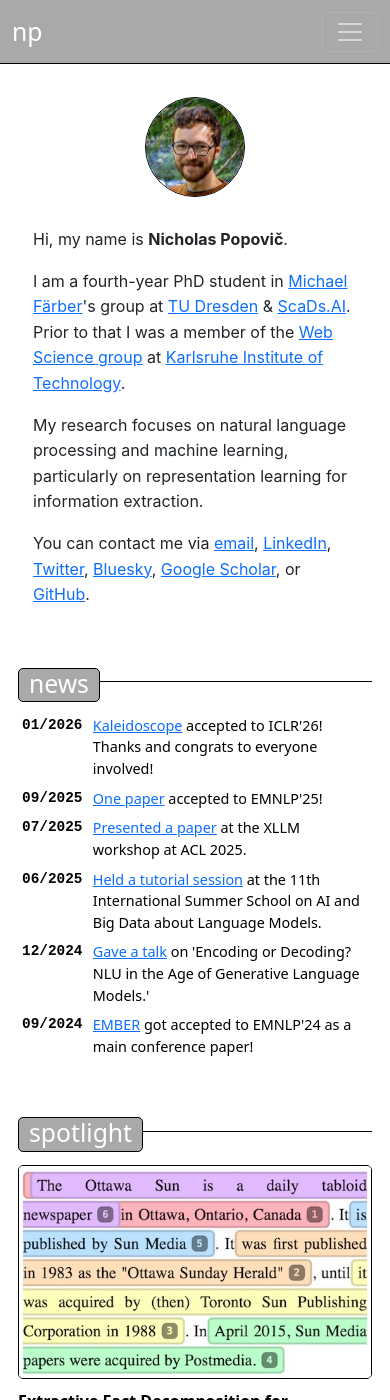
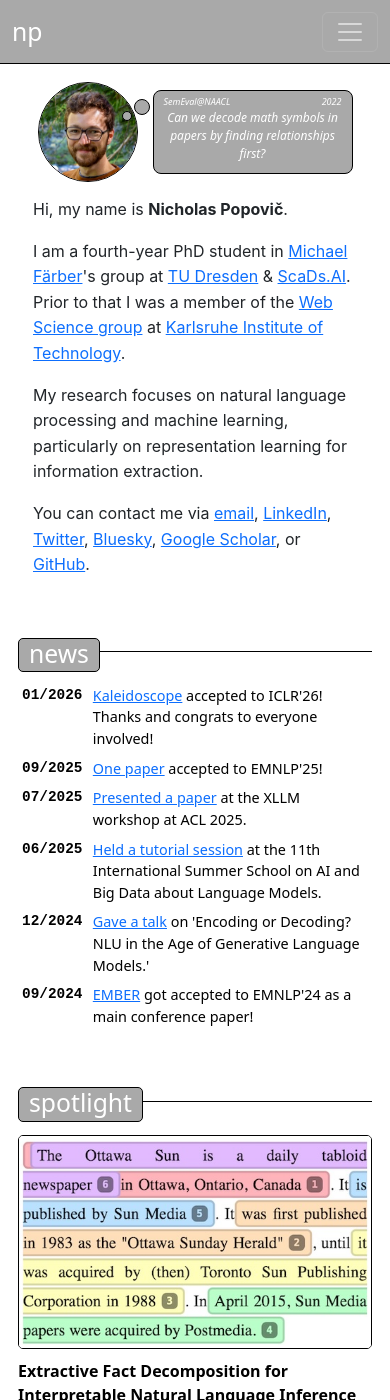
Before and after one commit to nicpopovic/nicpopovic.github.io, a Jekyll site: the page built from index.md, in a window 390 px wide and 1400 px high. Built offline with Jekyll 4.4.1, drawn with Linux system fonts in a browser that asks for light colours.

Commit message:
Add thought bubble feature to display research questions and details

```diff
--- a/_data/publications.yml
+++ b/_data/publications.yml
@@ -6,6 +6,7 @@
   type: "preprint"
   spotlight: false
   code_link: "https://github.com/muelphil/llm-uncertainty-bench"
+  research_question: "Do AI models know when they're unsure?"
   ai_summary: "❓ Do AI models know when they're unsure? 💡 Barely—self-reported confidence is unreliable, but checking consistency across multiple answers helps."
 
 - title: "Kaleidoscope: In-language Exams for Massively Multilingual Vision Evaluation"
@@ -17,6 +18,7 @@
   spotlight: false
   link: "https://kaleidoscope-dataset.github.io"
   code_link: "https://github.com/israfelsr/kaleidoscope"
+  research_question: "Can AI understand images in non-English languages?"
   ai_summary: "❓ Can AI understand images in non-English languages? 💡 Poorly—especially for low-resource languages and image-heavy questions."
 
 - title: "Extractive Fact Decomposition for Interpretable Natural Language Inference in One Forward Pass"
@@ -32,12 +34,14 @@
   abstract: "Recent works in Natural Language Inference (NLI) and related tasks, such as automated fact-checking, employ atomic fact decomposition to enhance interpretability and robustness. For this, existing methods rely on resource-intensive generative large language models (LLMs) to perform decomposition. We propose JEDI, an encoder-only architecture that jointly performs extractive atomic fact decomposition and interpretable inference without requiring generative models during inference. To facilitate training, we produce a large corpus of synthetic rationales covering multiple NLI benchmarks. Experimental results demonstrate that JEDI achieves competitive accuracy in distribution and significantly improves robustness out of distribution and in adversarial settings over models based solely on extractive rationale supervision. Our findings show that interpretability and robust generalization in NLI can be realized using encoder-only architectures and synthetic rationales."
   tldr: "An interpretable NLI architecture applying fact decomposition without the need for text generation via LLMs at inference."
   "link": "/publications/jedi"
+  research_question: "Can a small model fact-check by breaking claims into pieces?"
   ai_summary: "❓ Can a small model fact-check by breaking claims into pieces? 💡 Yes—no expensive large model needed."
 
 - title: "DocIE@XLLM25: In-Context Learning for Information Extraction using Fully Synthetic Demonstrations"
   authors: "<u>Nicholas Popovič</u>, Ashish Kangen, Tim Schopf, Michael Färber"
   year: "2025"
   venue: "XLLM @ ACL (workshop)"
+  short_venue: "XLLM@ACL"
   pdf_link: "https://aclanthology.org/2025.xllm-1.26.pdf"
   type: "workshop"
   spotlight: false
@@ -46,15 +50,18 @@
   "link": "/publications/docie"
   abstract: "Large, high-quality annotated corpora remain scarce in document-level entity and relation extraction in zero-shot or few-shot settings.In this paper, we present a fully automatic, LLM-based pipeline for synthetic data generation and in-context learning for document-level entity and relation extraction.In contrast to existing approaches that rely on manually annotated demonstrations or direct zero-shot inference, our method combines synthetic data generation with retrieval-based in-context learning, using a reasoning-optimized language model.This allows us to build a high-quality demonstration database without manual annotation and to dynamically retrieve relevant examples at inference time.Based on our approach we produce a synthetic dataset of over 5k Wikipedia abstracts with approximately 59k entities and 30k relation triples.Finally, we evaluate in-context learning performance on the DocIE shared task, extracting entities and relations from long documents in a zero-shot setting.The code and synthetic dataset are made available for future research."
   tldr: "Synthetic data generation for schema constrained information extraction tasks. Dataset with 5k annotated articles available for future research."
+  research_question: "Can AI extract info from documents without human-labeled examples?"
   ai_summary: "❓ Can AI extract info from documents without human-labeled examples? 💡 Yes—by generating its own synthetic examples to learn from."
 
 - title: "The Effects of Hallucinations in Synthetic Training Data for Relation Extraction"
   authors: "Steven Rogulsky, <u>Nicholas Popovič</u>, Michael Färber"
   year: "2024"
   venue: "KBC-LM @ ISWC (workshop)"
+  short_venue: "KBC-LM@ISWC"
   pdf_link: "https://arxiv.org/pdf/2410.08393"
   type: "workshop"
   spotlight: false
+  research_question: "Does AI-generated training data with hallucinations cause problems?"
   ai_summary: "❓ Does AI-generated training data with hallucinations cause problems? 💡 Yes—relevant fabrications hurt recall by up to 39%, but filtering helps."
 
 - title: "Embedded Named Entity Recognition using Probing Classifiers"
@@ -70,6 +77,7 @@
   tldr: "A light-weight method for extracting named entities from generated text during streaming text generation with language models."
   "link": "/publications/ember"
   "video_link": "https://s3.amazonaws.com/pf-user-files-01/u-59356/uploads/2024-10-28/dd133a2/EMBER%20EMNLP%20presentation.mp4"
+  research_question: "Can we spot names and entities in LLM-generated text as it streams out?"
   ai_summary: "❓ Can we spot names and entities in AI text as it streams out? 💡 Yes—with only ~1% slowdown."
 
 - title: "VOCAB-EXPANDER: A System for Creating Domain-Specific Vocabularies Based on Word Embeddings"
@@ -87,10 +95,12 @@
   authors: "Milani et al."
   year: "2022"
   venue: "Competitions Track @ NeurIPS (workshop)"
+  short_venue: "CT@NeurIPS"
   pdf_link: "https://proceedings.mlr.press/v220/milani23a/milani23a.pdf"
   type: "workshop"
   spotlight: false
   code_link: "https://github.com/BASALT-2022-Karlsruhe/ka-basalt-2022"
+  research_question: "Can AI learn vague tasks from human feedback?"
   ai_summary: "❓ Can AI learn vague tasks from human feedback? 💡 Somewhat—but vague goals remain very hard."
 
 - title: "Few-Shot Document-Level Relation Extraction"
@@ -106,12 +116,14 @@
   tldr: "A document-level benchmark for few-shot relation extraction. More realistic, more difficult."
   "link": "/publications/fredo"
   video_link: "https://aclanthology.org/2022.naacl-main.421.mp4"
+  research_question: "Can AI find relationships in documents from just a few examples?"
   ai_summary: "❓ Can AI find relationships in documents from just a few examples? 💡 It struggles—much harder than in single sentences."
 
 - title: "AIFB-WebScience at SemEval-2022 Task 12: Relation Extraction First - Using Relation Extraction to Identify Entities"
   authors: "<u>Nicholas Popovič</u>, Walter Laurito, Michael Färber"
   year: "2022"
   venue: "SemEval @ NAACL (workshop)"
+  short_venue: "SemEval@NAACL"
   pdf_link: "https://aclanthology.org/2022.semeval-1.232.pdf"
   type: "workshop"
   spotlight: false
@@ -120,6 +132,7 @@
   "link": "/publications/re1st"
   abstract: "In this paper, we present an end-to-end joint entity and relation extraction approach based on transformer-based language models. We apply the model to the task of linking mathematical symbols to their descriptions in LaTeX documents. In contrast to existing approaches, which perform entity and relation extraction in sequence, our system incorporates information from relation extraction into entity extraction. This means that the system can be trained even on data sets where only a subset of all valid entity spans is annotated. We provide an extensive evaluation of the proposed system and its strengths and weaknesses. Our approach, which can be scaled dynamically in computational complexity at inference time, produces predictions with high precision and reaches 3rd place in the leaderboard of SemEval-2022 Task 12. For inputs in the domain of physics and math, it achieves high relation extraction macro F1 scores of 95.43% and 79.17%, respectively. The code used for training and evaluating our models is available at: https://github.com/nicpopovic/RE1st"
   tldr: "An end-to-end joint entity and relation extraction approach applied to linking mathematical symbols to their descriptions in LaTeX documents."
+  research_question: "Can we decode math symbols in papers by finding relationships first?"
   ai_summary: "❓ Can we decode math symbols in papers by finding relationships first? 💡 Yes—and it works even with incomplete training labels."
 
 - title: "Which Publications' Metadata Are in Which Bibliographic Databases? A System for Exploration"
--- a/css/main.css
+++ b/css/main.css
@@ -185,6 +185,86 @@ h2 {
 .round-image-container {
     max-width: 20%;
     margin: 0px auto;
+    position: relative;
+}
+
+.thought-bubble {
+    position: absolute;
+    top: -30%;
+    left: 45%;
+    transform: translateX(-50%) scale(0);
+    transform-origin: bottom center;
+    background-color: var(--header-background);
+    border: 1px solid var(--border-color);
+    border-radius: 8px;
+    padding: 12px 5px;
+    margin-bottom: 20px;
+    min-width: 160px;
+    max-width: 160px;
+    text-align: center;
+    font-size: 0.75em;
+    font-style: italic;
+    color: var(--header-color);
+    opacity: 0;
+    transition: opacity 0.5s ease, transform 0.5s ease;
+}
+
+.thought-bubble.visible {
+    opacity: 1;
+    transform: translateX(-50%) scale(1);
+}
+
+.thought-bubble::before,
+.thought-bubble::after {
+    content: '';
+    position: absolute;
+    background-color: var(--header-background);
+    border: 1px solid var(--border-color);
+    border-radius: 50%;
+}
+
+.thought-bubble::before {
+    width: 16px;
+    height: 16px;
+    bottom: -20px;
+    left: 90%;
+    transform: translateX(-50%);
+}
+
+.thought-bubble::after {
+    width: 10px;
+    height: 10px;
+    bottom: -30px;
+    left: 80%;
+    transform: translateX(-50%);
+}
+
+#thoughtText {
+    transition: opacity 0.3s ease;
+    display: block;
+    padding-top: 8px;
+}
+
+.thought-venue,
+.thought-year {
+    position: absolute;
+    top: 4px;
+    font-size: 0.75em;
+    opacity: 0.7;
+    transition: opacity 0.3s ease;
+}
+
+.thought-venue {
+    left: 10px;
+}
+
+.thought-year {
+    right: 10px;
+}
+
+.thought-bubble {
+    text-decoration: none;
+    cursor: pointer;
 }
 
 .welcome-container {
@@ -281,12 +361,56 @@ h2 {
     .round-image {
         max-width: 100px;
         max-height: 100px;
-        margin: 15px auto;
+        margin: 0;
+        flex-shrink: 0;
     }
 
     .round-image-container {
-        max-width: 100px;
-        margin: 0px auto 15px auto;
+        display: flex;
+        align-items: center;
+        justify-content: center;
+        gap: 15px;
+        max-width: none;
+        margin: 0 auto 15px auto;
+    }
+
+    .thought-bubble {
+        position: relative;
+        top: auto;
+        left: auto;
+        transform: scale(0);
+        transform-origin: left center;
+        margin: 0;
+        min-width: 0;
+        max-width: 0;
+        width: 0;
+        padding: 0;
+        font-size: 0.75em;
+        overflow: hidden;
+        transition: opacity 0.5s ease, transform 0.5s ease, width 0.5s ease, min-width 0.5s ease, max-width 0.5s ease, padding 0.5s ease;
+    }
+
+    .thought-bubble.visible {
+        transform: scale(1);
+        min-width: 120px;
+        max-width: 200px;
+        width: auto;
+        padding: 10px 12px;
+        overflow: visible;
+    }
+
+    .thought-bubble::before {
+        left: -20px;
+        bottom: auto;
+        top: 20%;
+        transform: translateY(-50%);
+    }
+
+    .thought-bubble::after {
+        left: -32px;
+        bottom: auto;
+        top: 30%;
+        transform: translateY(-50%);
     }
 
     .welcome-container {
--- a/index.md
+++ b/index.md
@@ -6,6 +6,11 @@ title: Welcome
 <div class="welcome-container">
     <div class="round-image-container">
         <img src="/images/me_web.png" alt="Portrait" class="round-image">
+        <a class="thought-bubble" id="thoughtBubble" href="#">
+            <span class="thought-venue" id="thoughtVenue"></span>
+            <span class="thought-year" id="thoughtYear"></span>
+            <span id="thoughtText"></span>
+        </a>
     </div>
 
     <div class="welcome-text">
@@ -111,3 +116,59 @@ title: Welcome
         {% endfor %}
     </ul>
 </div>
+
+<script>
+(function() {
+    const items = [
+        {% for publication in site.data.publications %}
+        {% if publication.research_question %}
+        { question: "{{ publication.research_question }}", year: "{{ publication.year }}", venue: "{% if publication.short_venue %}{{ publication.short_venue }}{% else %}{{ publication.venue }}{% endif %}", link: "{% if publication.link %}{{ publication.link }}{% else %}{{ publication.pdf_link }}{% endif %}" },
+        {% endif %}
+        {% endfor %}
+    ];
+
+    // Fisher-Yates shuffle
+    for (let i = items.length - 1; i > 0; i--) {
+        const j = Math.floor(Math.random() * (i + 1));
+        [items[i], items[j]] = [items[j], items[i]];
+    }
+
+    const thoughtBubble = document.getElementById('thoughtBubble');
+    const thoughtText = document.getElementById('thoughtText');
+    const thoughtYear = document.getElementById('thoughtYear');
+    const thoughtVenue = document.getElementById('thoughtVenue');
+    let currentIndex = 0;
+
+    function updateDisplay(item) {
+        thoughtText.textContent = item.question;
+        thoughtYear.textContent = item.year;
+        thoughtVenue.textContent = item.venue;
+        thoughtBubble.href = item.link;
+    }
+
+    function showNextQuestion() {
+        thoughtText.style.opacity = 0;
+        thoughtYear.style.opacity = 0;
+        thoughtVenue.style.opacity = 0;
+        setTimeout(() => {
+            currentIndex = (currentIndex + 1) % items.length;
+            updateDisplay(items[currentIndex]);
+            thoughtText.style.opacity = 1;
+            thoughtYear.style.opacity = 1;
+            thoughtVenue.style.opacity = 1;
+        }, 300);
+    }
+
+    setTimeout(() => {
+        // Set initial content before showing
+        updateDisplay(items[currentIndex]);
+        thoughtText.style.opacity = 1;
+        thoughtYear.style.opacity = 1;
+        thoughtVenue.style.opacity = 1;
+
+        // Then animate in
+        thoughtBubble.classList.add('visible');
+        setInterval(showNextQuestion, 10000);
+    }, 5000);
+})();
+</script>
```
